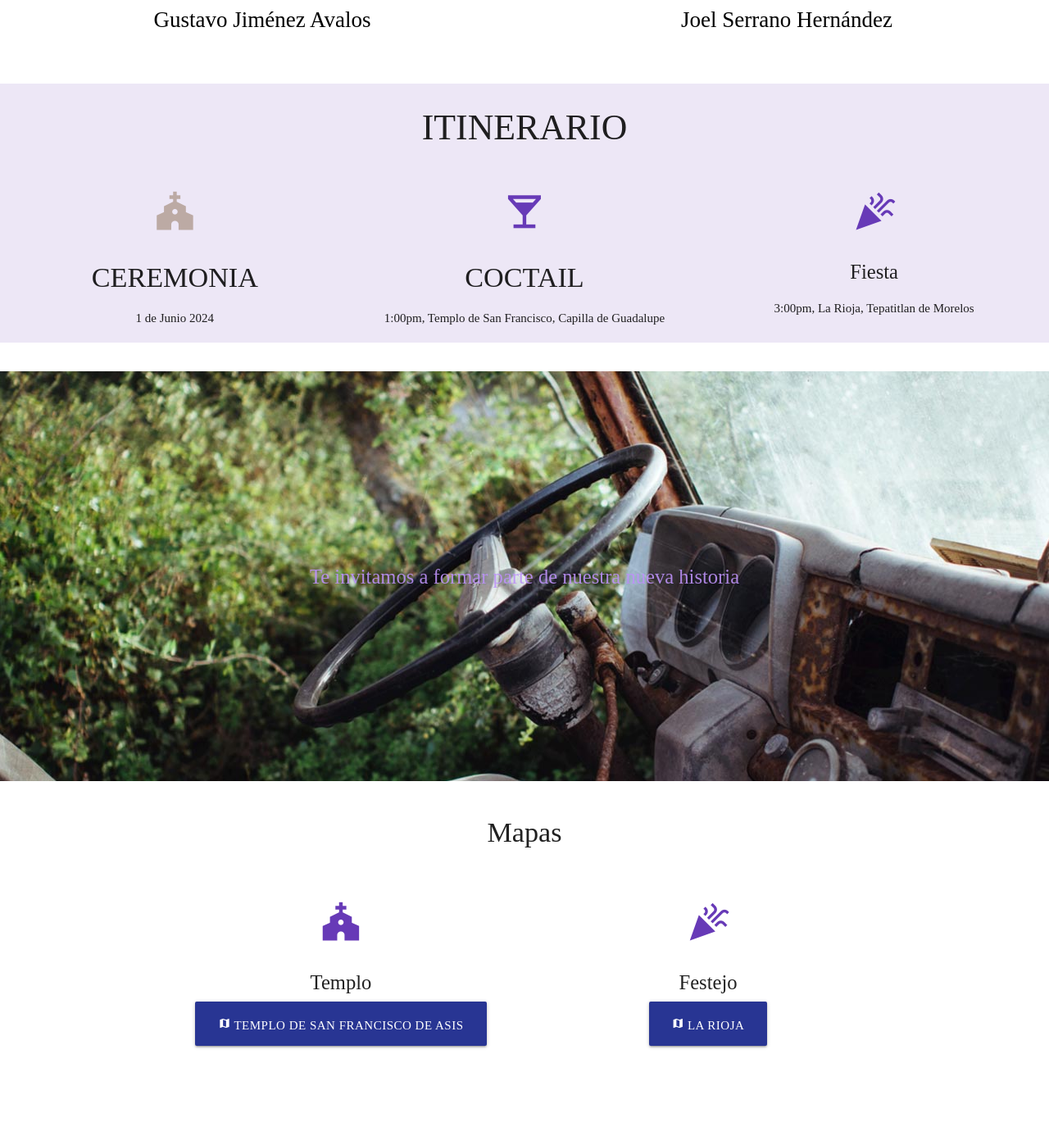
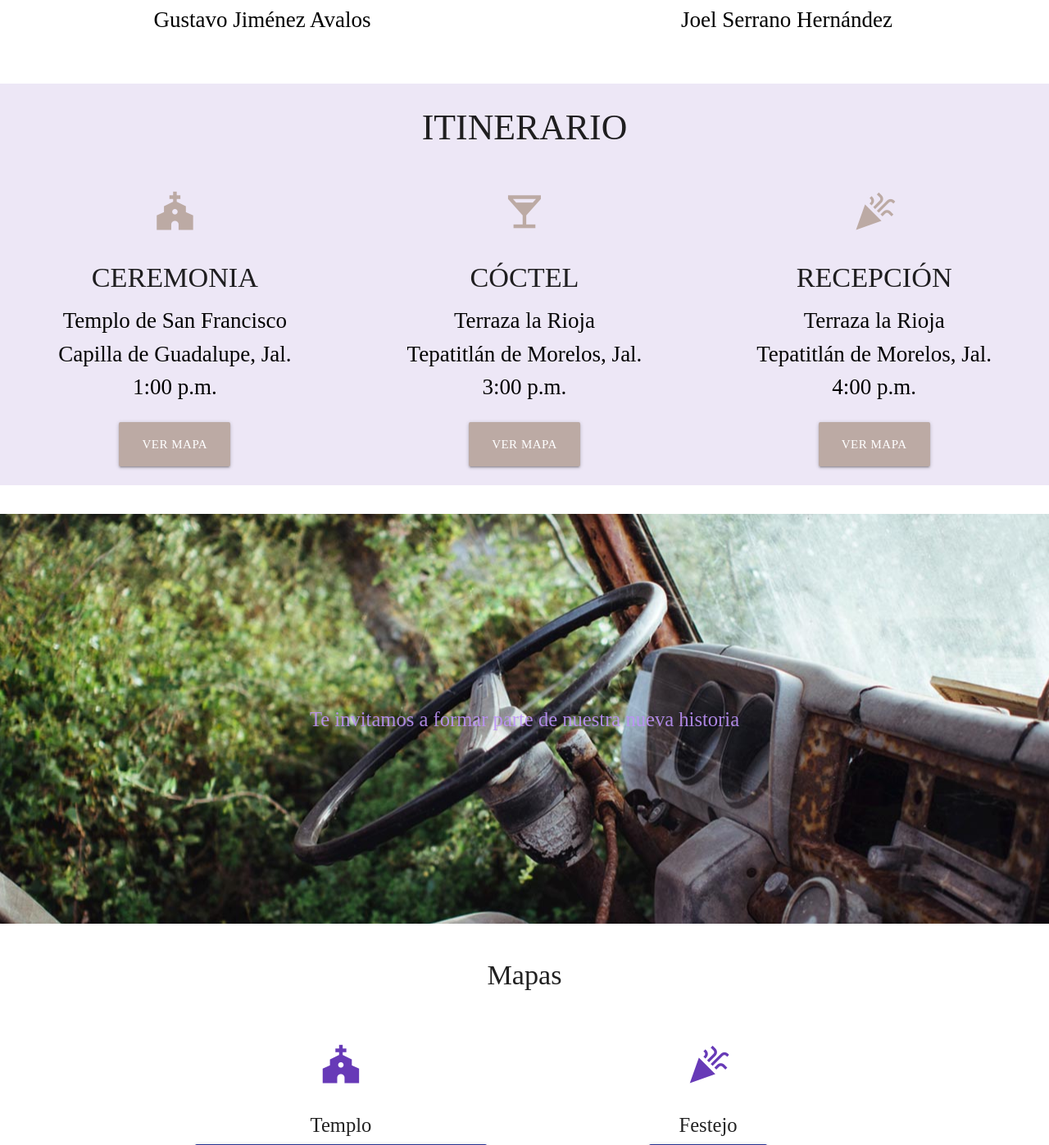
Before and after one commit to Diego448/wedding_control, a Flask app: page / in a window 1280 px wide. Shown: the part 1157-2554 px from the top of the page at 82% size. Run offline with Flask 3, Linux system fonts and the light colour scheme; some libraries are stand-ins or nearby versions; some web fonts are replaced.

Commit message:
itinerario details

```diff
--- a/templates/parallax-template/index.html
+++ b/templates/parallax-template/index.html
@@ -117,28 +117,47 @@
           <h3 class="header center light cormorant-upright-regular ">ITINERARIO</h3>
         </div>
         <div class="col s12 m4">
-          <div class="icon-block">
+          <div class="icon-block center">
             <h2 class="center brown-text text-lighten-3"><i class="material-icons">church</i></h2>
             <h4 class="header center light cormorant-upright-regular ">CEREMONIA</h4>
-            <p class="light center-align">1 de Junio 2024</p>
+
+            <a class="ex4 center black-text cormorant-upright-regular" >Templo de San Francisco</a><br>
+            <a class="ex4 center black-text cormorant-upright-regular" >Capilla de Guadalupe, Jal.</a><br>
+            <a class="ex4 center black-text cormorant-upright-regular" >1:00 p.m.</a><br><br>
+
+            <a href="https://maps.app.goo.gl/8ZSx6jMHi81Uhepi9" class="btn-large waves-effect waves-light brown lighten-3">
+              <span> VER MAPA </span>
+            </a>
           </div>
         </div>
 
         <div class="col s12 m4">
-          <div class="icon-block">
-            <h2 class="center deep-purple-text"><i class="material-icons">local_bar</i></h2>
-            <h4 class="header center light cormorant-upright-regular ">COCTAIL</h4>
+          <div class="icon-block center">
+            <h2 class="center brown-text text-lighten-3"><i class="material-icons">local_bar</i></h2>
+            <h4 class="header center light cormorant-upright-regular ">CÓCTEL</h4>
 
-            <p class="light center-align">1:00pm, Templo de San Francisco, Capilla de Guadalupe</p>
+            <a class="ex4 center black-text cormorant-upright-regular" >Terraza la Rioja</a><br>
+            <a class="ex4 center black-text cormorant-upright-regular" >Tepatitlán de Morelos, Jal.</a><br>
+            <a class="ex4 center black-text cormorant-upright-regular" >3:00 p.m.</a><br><br>
+
+            <a href="https://maps.app.goo.gl/7TVTEPGi5B5f34i5A" class="btn-large waves-effect waves-light brown lighten-3 ">
+              <span> VER MAPA </span>
+            </a>
           </div>
         </div>
 
         <div class="col s12 m4">
-          <div class="icon-block">
-            <h2 class="center deep-purple-text"><i class="material-icons">celebration</i></h2>
-            <h5 class="center">Fiesta</h5>
+          <div class="icon-block center">
+            <h2 class="center brown-text text-lighten-3"><i class="material-icons">celebration</i></h2>
+            <h4 class="header center light cormorant-upright-regular ">RECEPCIÓN</h4>
 
-            <p class="light center-align">3:00pm, La Rioja, Tepatitlan de Morelos</p>
+            <a class="ex4 center black-text cormorant-upright-regular" >Terraza la Rioja</a><br>
+            <a class="ex4 center black-text cormorant-upright-regular" >Tepatitlán de Morelos, Jal.</a><br>
+            <a class="ex4 center black-text cormorant-upright-regular" >4:00 p.m.</a><br><br>
+
+            <a href="https://maps.app.goo.gl/7TVTEPGi5B5f34i5A" class="btn-large waves-effect waves-light brown lighten-3 ">
+              <span> VER MAPA </span>
+            </a><br><br>
           </div>
         </div>
       </div>
```
